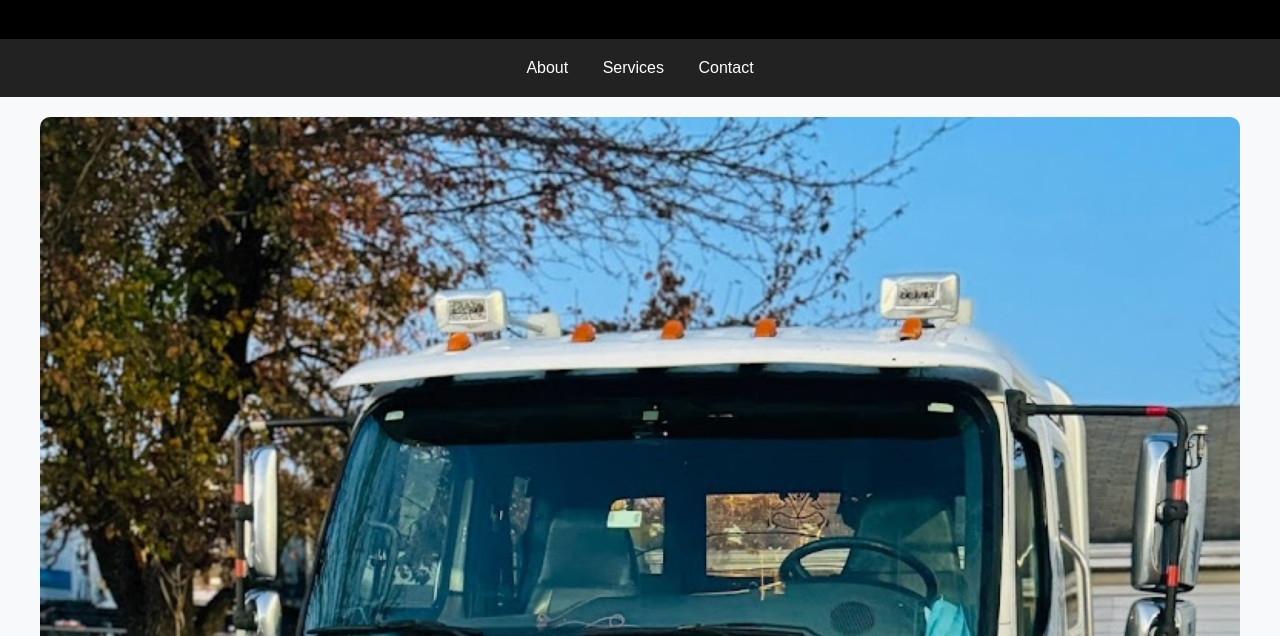
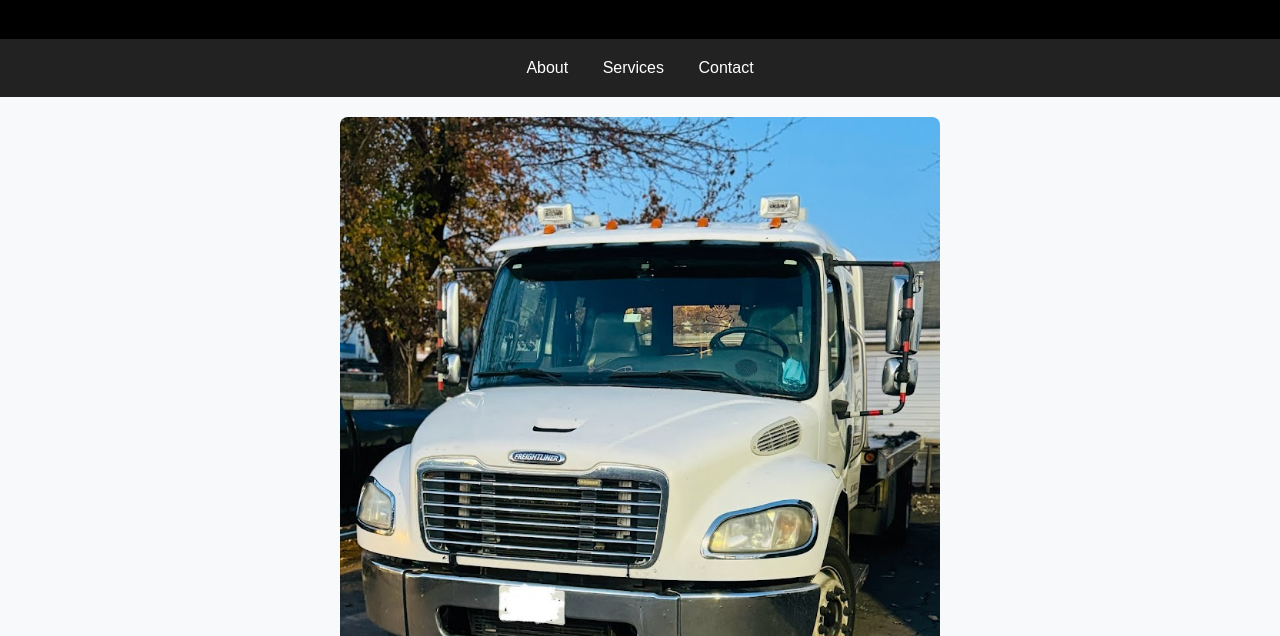
Before and after one commit to DiscoverTowing/DiscoverTowing.github.io, a plain HTML site: page index.html in a window 1280 px wide. Shown: the part 164-800 px from the top of the page. Drawn offline with Linux system fonts and the light colour scheme.

Commit message:
Update index.html

```diff
--- a/index.html
+++ b/index.html
@@ -125,7 +125,8 @@
     </nav>
 
     <div class="hero">
-        <img src="tow-truck.jpg" alt="Discover Towing Truck">
+        <img src="tow-truck.jpg" alt="Discover Towing Truck" style="border-radius: 8px;
+width: 50%;">
     </div>
 
     <section id="about" class="section about">
```
